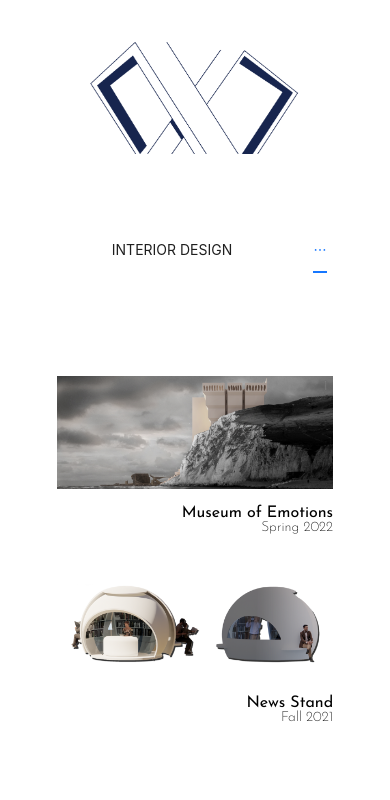
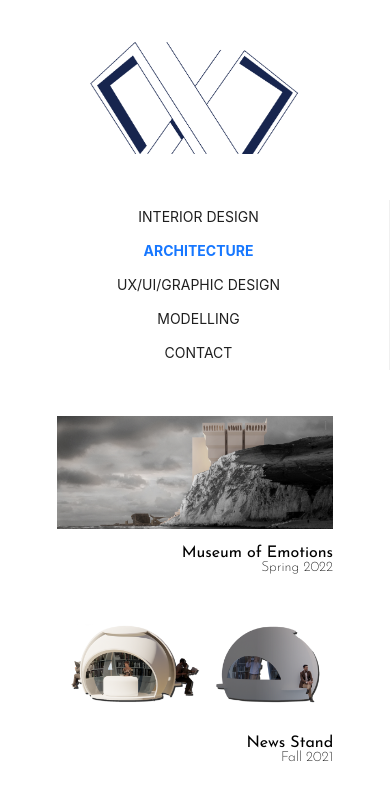
Before and after one commit to yiran123/personal-website, a React (Create React App) app: page /architecture in a window 390 px wide. Shown: the top 800 px of the page. Built offline with nearby package versions, Linux system fonts and the light colour scheme.

Commit message:
change mobile menu to vertical

```diff
--- a/src/components/Contact/Contact.scss
+++ b/src/components/Contact/Contact.scss
@@ -88,5 +88,5 @@
   flex-direction: column;
   align-items: center;
   justify-content: center;
-  margin-top: 10rem;
+  margin-top: 13rem;
 }
--- a/src/components/Header2/Header2.js
+++ b/src/components/Header2/Header2.js
@@ -1,31 +1,22 @@
-import { useEffect, useState } from "react";
+import { useState } from "react";
 import { Menu } from "antd";
-import { Routes, Route, useNavigate } from "react-router-dom";
+import { useNavigate } from "react-router-dom";
 import "./Header2.scss";
 import logo from "../../assets/img/ERIX-Logo.png";
 import { Link } from "react-router-dom";
 
 const items = [
-  // {
-  //   label: "HOME",
-  //   key: "/",
-  // },
   {
     label: "INTERIOR DESIGN",
     key: "/interior-design",
-    // icon: <MailOutlined />,
   },
   {
     label: "ARCHITECTURE",
     key: "/architecture",
-    // key: "ARCHITECTURE",
-    // icon: <MailOutlined />,
   },
   {
     label: "UX/UI/GRAPHIC DESIGN",
     key: "/uxuiGraphic-design",
-    // icon: <AppstoreOutlined />,
-    // disabled: true,
   },
   {
     label: "MODELLING",
@@ -52,6 +43,7 @@ export const Header2 = (props) => {
           <img src={logo} alt="Erix logo" />
         </Link>
       </div>
+      <div className="desktop">
         <Menu
           className="header2"
           onClick={onClick}
@@ -59,6 +51,18 @@ export const Header2 = (props) => {
           mode="horizontal"
           items={items}
         />
+      </div>
+      <div className="mobile">
+        <Menu
+          className="header2"
+          onClick={onClick}
+          selectedKeys={[current]}
+          style={{ display: "flex", flexDirection: "column" }}
+          theme="light"
+          mode="inline"
+          items={items}
+        />
+      </div>
     </>
   );
 };
--- a/src/components/Header2/Header2.scss
+++ b/src/components/Header2/Header2.scss
@@ -1,3 +1,24 @@
 .header2 {
-  top: 200px !important;
+  margin-top: 200px !important;
 }
+
+.mobile {
+  display: block;
+  .ant-menu-item-selected {
+    background-color: transparent !important;
+    font-weight: bold;
+  }
+  .ant-menu-item {
+    height: 1.625rem;
+  }
+  @media (min-width: 992px) {
+    display: none;
+  }
+}
+
+.desktop {
+  display: none;
+  @media (min-width: 992px) {
+    display: block;
+  }
+}
--- a/src/components/Project.scss
+++ b/src/components/Project.scss
@@ -51,7 +51,7 @@
 }
 
 .project1 {
-  padding-top: 11rem !important;
+  padding-top: 13.5rem !important;
 }
 
 .project {
```
Lines whose indentation alone changed are shown as unchanged.
